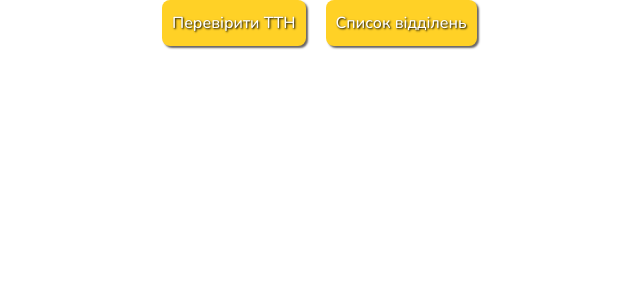
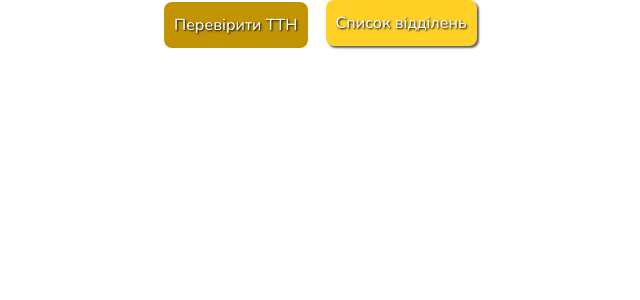
Before and after one commit to Svitlana-Yudina/react-new-mail, a React (Create React App) app: page /#/track in a window 1280 px wide. Shown: the top 300 px of the page, without its empty margins (94-734 px from the left). Built offline with nearby package versions, Linux system fonts and the light colour scheme.

Commit message:
routes & navLinks were created

```diff
--- a/package.json
+++ b/package.json
@@ -9,8 +9,10 @@
     "@types/node": "^16.18.11",
     "@types/react": "^18.0.26",
     "@types/react-dom": "^18.0.10",
+    "classnames": "^2.3.2",
     "react": "^18.2.0",
     "react-dom": "^18.2.0",
+    "react-router-dom": "^6.8.2",
     "react-scripts": "5.0.1",
     "typescript-eslint-parser": "^22.0.0",
     "web-vitals": "^2.1.4"
--- a/src/App.tsx
+++ b/src/App.tsx
@@ -1,16 +1,14 @@
-import React, { useState } from 'react';
-import './app.scss';
+import React from 'react';
+import './App.scss';
 import { StartButton } from './components/StartButton';
 import { Actions } from './types/types';
 
 export const App: React.FC = () => {
-  const [option, setOption] = useState<Actions | string>('');
-
   return (
     <div className="app">
       <div className="app__menu">
-        <StartButton type={Actions.TRACK} setOption={setOption}/>
-        <StartButton type={Actions.ADRESS} setOption={setOption}/>
+        <StartButton type={Actions.track} to="/track"/>
+        <StartButton type={Actions.adresses} to="/adresses"/>
       </div>
     </div>
   );
--- a/src/components/StartButton/StartButton.scss
+++ b/src/components/StartButton/StartButton.scss
@@ -2,12 +2,14 @@
 
 .button {
   padding: 10px;
-  border-radius: 8px;
+  font-weight: 500;
+  text-decoration: none;
+
   background-color: $prymaryButton;
   color: #ffffff;
   text-shadow: 1px 1px 2px #000000;
-  font-weight: 500;
   border: none;
+  border-radius: 8px;
   box-shadow: 2px 2px 2px #686565;
   cursor: pointer;
   transition: 300ms;
--- a/src/components/StartButton/StartButton.tsx
+++ b/src/components/StartButton/StartButton.tsx
@@ -1,20 +1,24 @@
 import React from 'react';
+import { NavLink } from 'react-router-dom';
+import classNames from 'classnames';
 import { Actions } from '../../types/types';
 import './StartButton.scss';
 
 type Props = {
   type: Actions,
-  setOption: React.Dispatch<React.SetStateAction<string>>
+  to: string,
 }
 
-export const StartButton: React.FC<Props> = ({ type, setOption }) => {
+export const StartButton: React.FC<Props> = ({ type, to }) => {
   return (
-    <button
-      type="button"
-      className="button"
-      onClick={() => setOption(type)}
+    <NavLink
+      className={({ isActive }) => classNames(
+        'button',
+        { 'button__active': isActive },
+      )}
+      to={to}
     >
       {type}
-    </button>
+    </NavLink>
   );
 }
--- a/src/index.tsx
+++ b/src/index.tsx
@@ -1,5 +1,6 @@
 import React from 'react';
 import ReactDOM from 'react-dom/client';
+import { HashRouter as Router } from 'react-router-dom';
 import './index.scss';
 import { App } from './App';
 
@@ -9,6 +10,8 @@ const root = ReactDOM.createRoot(
 
 root.render(
   <React.StrictMode>
-    <App />
+    <Router>
+      <App />
+    </Router>
   </React.StrictMode>,
 );
--- a/src/types/types.ts
+++ b/src/types/types.ts
@@ -1,5 +1,5 @@
 /* eslint-disable no-shadow */
 export enum Actions {
-  ADRESS = 'Список відділень',
-  TRACK = 'Перевірити ТТН',
+  adresses = 'Список відділень',
+  track = 'Перевірити ТТН',
 }
```
Also changed, not shown: 1 other file (tests, documents, lock files or other folders).
